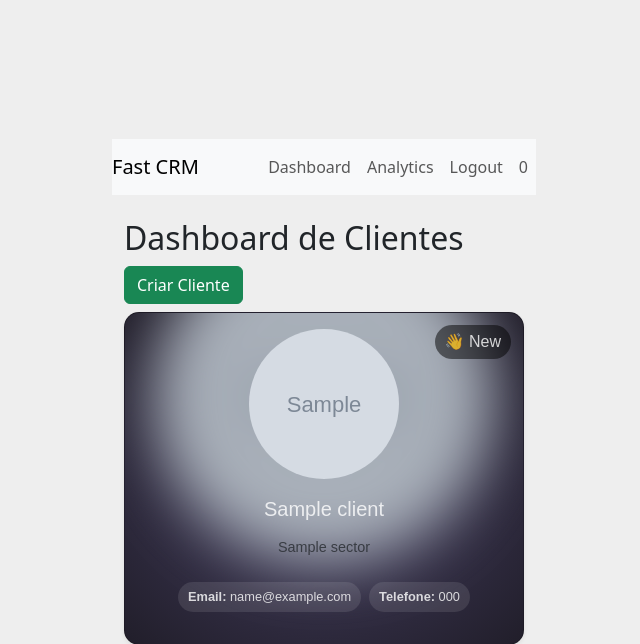
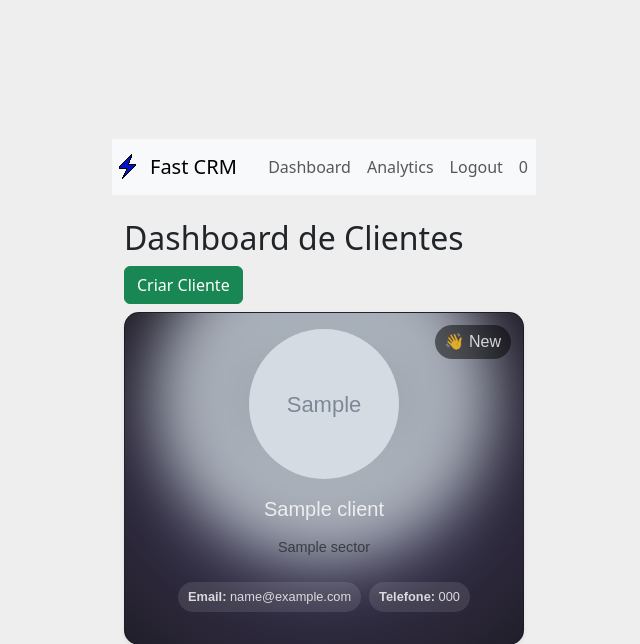
Before and after one commit to gabrxgomes/Fast_CRMV.0.0.1, a Python web app: template templates/dashboard.html in a window 1280 px wide. Shown: the top 644 px of the page, without its empty margins (316-956 px from the left). Run offline with Jinja, Linux system fonts and the light colour scheme; the template is opened without the code that fills it: most values are stand-ins (such as "Sample title", 1, 10 or a date in 2020); grey boxes marked "Sample" are stand-in pictures.

Commit message:
Enviando logo animado no aseprite, e correção de imagens

```diff
--- a/static/style.css
+++ b/static/style.css
@@ -87,3 +87,10 @@ body {
     border-radius: 50px;
     font-size: 0.8rem;
 }
+
+.logo {
+    width: 50px; /* Adjust as needed */
+    height: 50px; /* Adjust as needed */
+    object-fit: contain;
+    display: inline-block;
+}
--- a/templates/analytics.html
+++ b/templates/analytics.html
@@ -9,7 +9,10 @@
 </head>
 <body>
     <nav class="navbar navbar-expand-lg navbar-light bg-light">
-        <a class="navbar-brand" href="{{ url_for('dashboard') }}">Fast CRM</a>
+        <a class="navbar-brand d-flex align-items-center" href="{{ url_for('dashboard') }}">
+            <img src="{{ url_for('static', filename='fastcrm.gif') }}" alt="Logo" class="me-2" style="width: 30px; height: 30px; object-fit: contain;">
+            Fast CRM
+        </a>
         <button class="navbar-toggler" type="button" data-bs-toggle="collapse" data-bs-target="#navbarNav" aria-controls="navbarNav" aria-expanded="false" aria-label="Toggle navigation">
             <span class="navbar-toggler-icon"></span>
         </button>
--- a/templates/base.html
+++ b/templates/base.html
@@ -9,7 +9,11 @@
 </head>
 <body>
     <nav class="navbar navbar-expand-lg navbar-light bg-light">
-        <a class="navbar-brand" href="{{ url_for('dashboard') }}">Fast CRM</a>
+        <a class="navbar-brand d-flex align-items-center" href="{{ url_for('dashboard') }}">
+            <img src="{{ url_for('static', filename='fastcrm.gif') }}" alt="Logo" class="me-2" style="width: 30px; height: 30px; object-fit: contain;">
+            Fast CRM
+        </a>
+
         <button class="navbar-toggler" type="button" data-bs-toggle="collapse" data-bs-target="#navbarNav" aria-controls="navbarNav" aria-expanded="false" aria-label="Toggle navigation">
             <span class="navbar-toggler-icon"></span>
         </button>
```
Also changed, not shown: static/fastcrm.gif (added), static/uploads/fastcrm1.png (added), static/uploads/fastcrm2.png (added), static/uploads/fastcrm3.png (added), static/uploads/fastcrm4.png (added), static/uploads/fastcrm5.png (added).
